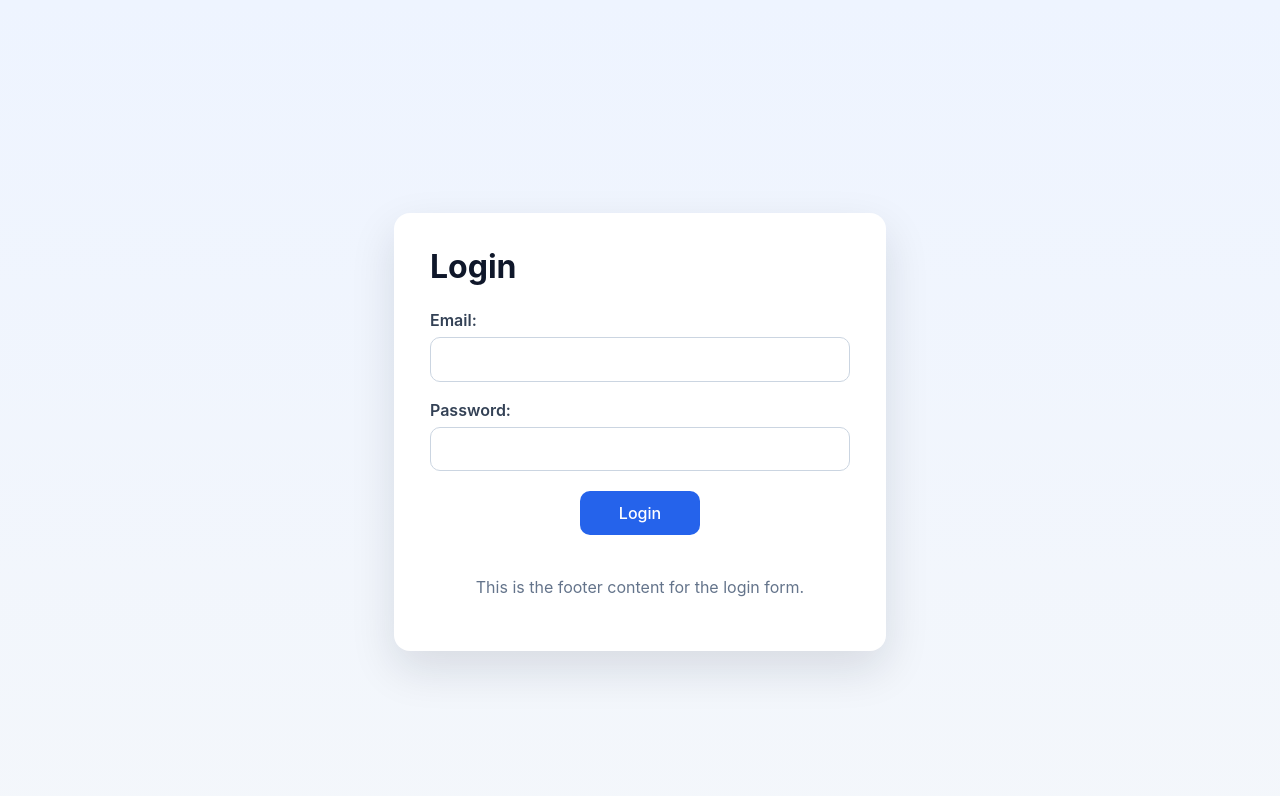
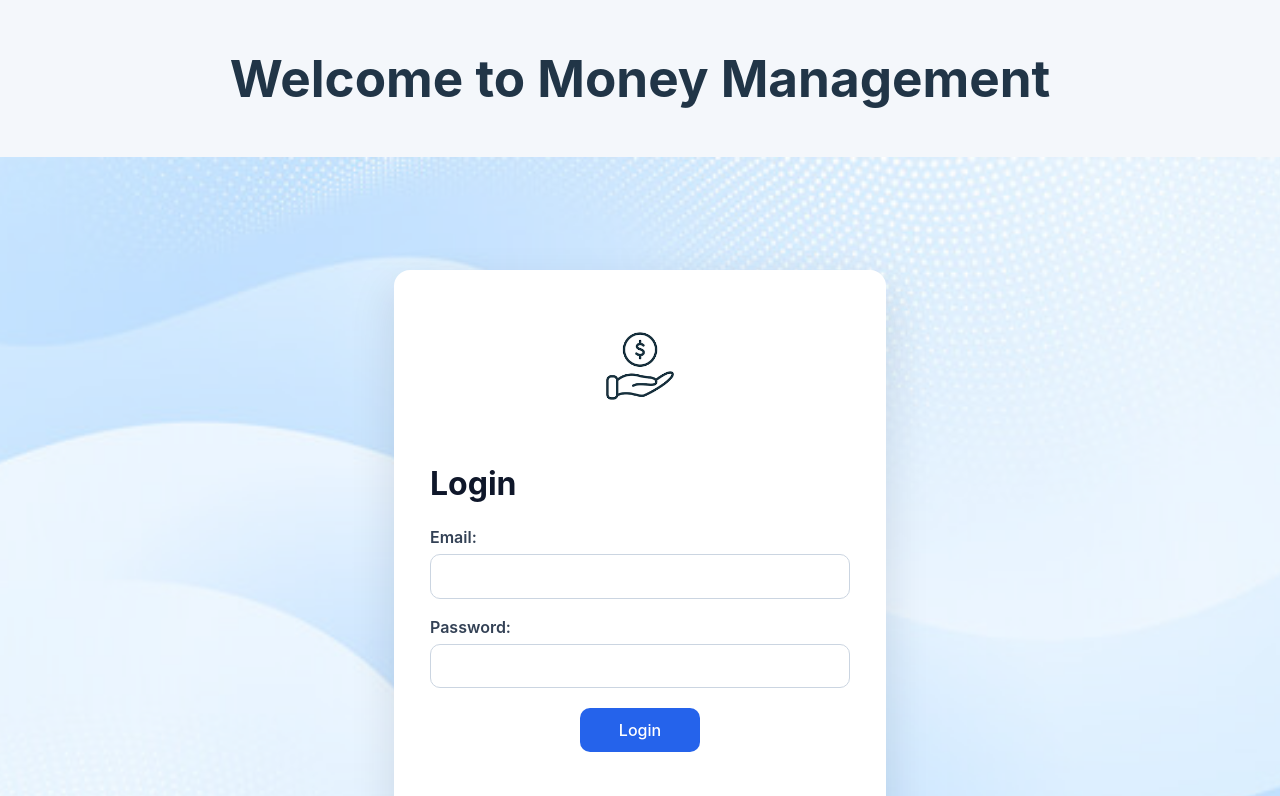
Before and after one commit to Godvoltron11/money-management, a React (Vite) app: page / in a window 1280 px wide. Shown: the top 796 px of the page. Built offline with nearby package versions, Linux system fonts and the light colour scheme.

Commit message:
new changes

```diff
--- a/src/pages/login.css
+++ b/src/pages/login.css
@@ -4,7 +4,24 @@
     justify-content: center;
     min-height: 100vh;
     padding: 2rem;
-    background: linear-gradient(180deg, #eef4ff 0%, #f4f7fb 100%);
+    background-image: url('../../public/image3.jpg');
+    background-size: cover;
+    box-shadow: inset 0 0 0 1000px rgba(255, 255, 255, 0.5);
+    background-position: center;
+
+}
+
+.login-header {
+    padding: 1rem;
+    text-align: center;
+}
+
+
+
+.login-logo {
+    max-width: 120px;
+    display: block;
+    margin: 0 auto 1.5rem;
 }
 
 .login-form {
--- a/src/pages/login.tsx
+++ b/src/pages/login.tsx
@@ -1,5 +1,6 @@
 import React, { useState } from 'react';
 import "../../src/pages/login.css";
+import image from "../../public/image1.png";
 
 export default function Login() {
     const [email, setEmail] = useState('');
@@ -27,8 +28,14 @@ export default function Login() {
     }
 
     return (
-        <div className="login-container">
+        <>
+            <header className="login-header">
+                <h1 className="login-header-title">Welcome to Money Management </h1>
+            </header>
+
+            <div className="login-container">
             <form className="login-form" onSubmit={handleSubmit} aria-label="Login Form">
+                <img className="login-logo" src={image} alt="Logo" />
                 <h1 className="login-title">Login</h1>
 
                 <label htmlFor="email" className="login-label">Email:
@@ -61,10 +68,12 @@ export default function Login() {
 
                 <div className="login-footer">
                     <p className="login-error" role="alert">{error}</p>
-                    <p>This is the footer content for the login form.</p>
+                    <p>Don't have an account? <a href="/signup">Sign up</a></p>
+                    <p><a href="/forgot-password">Forgot password?</a></p>
                 </div>
 
             </form>
         </div>
-    )
+        </>
+    );
 }
```
Also changed, not shown: public/image1.png (added), public/image3.jpg (added).
